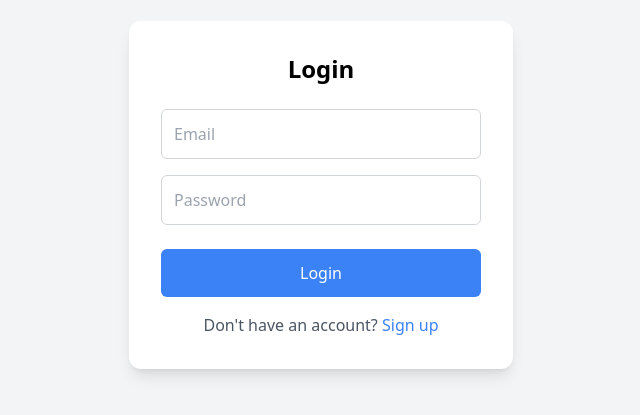
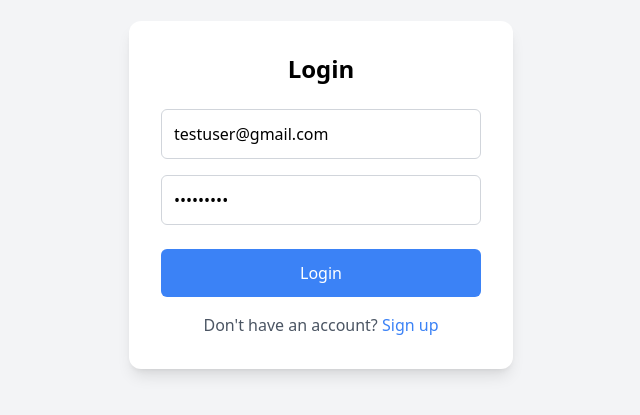
Before and after one commit to JoaDelVecchio/WAGMI, a React (Vite) app in the folder client/: page /profile/login in a window 1280 px wide. Shown: the part 205-620 px from the top of the page, without its empty margins (319-959 px from the left). Built offline with nearby package versions, Linux system fonts and the light colour scheme.

Commit message:
Add placeholderds so login has the test user and test password for the rcruiters

```diff
--- a/client/src/routes/Login.tsx
+++ b/client/src/routes/Login.tsx
@@ -67,7 +67,7 @@ const Login = () => {
             name="email"
             className="w-full p-3 mb-4 border border-gray-300 rounded-md focus:outline-none focus:ring-2 focus:ring-blue-500 transition-all duration-300 hover:scale-105"
             placeholder="Email"
-            value={formData.email}
+            value={formData.email || "testuser@gmail.com"}
             onChange={handleChange}
             required
           />
@@ -76,7 +76,7 @@ const Login = () => {
             name="password"
             className="w-full p-3 mb-6 border border-gray-300 rounded-md focus:outline-none focus:ring-2 focus:ring-blue-500 transition-all duration-300 hover:scale-105"
             placeholder="Password"
-            value={formData.password}
+            value={formData.password || "123return"}
             onChange={handleChange}
             required
           />
@@ -85,7 +85,7 @@ const Login = () => {
             type="submit"
             className="w-full p-3 bg-blue-500 text-white rounded-md hover:bg-blue-600 focus:outline-none transition-all duration-300 transform hover:scale-105"
           >
-            {loading ? "Loggin in..." : "Login"}
+            {loading ? "Logging in..." : "Login"}
           </button>
         </form>
 
```
